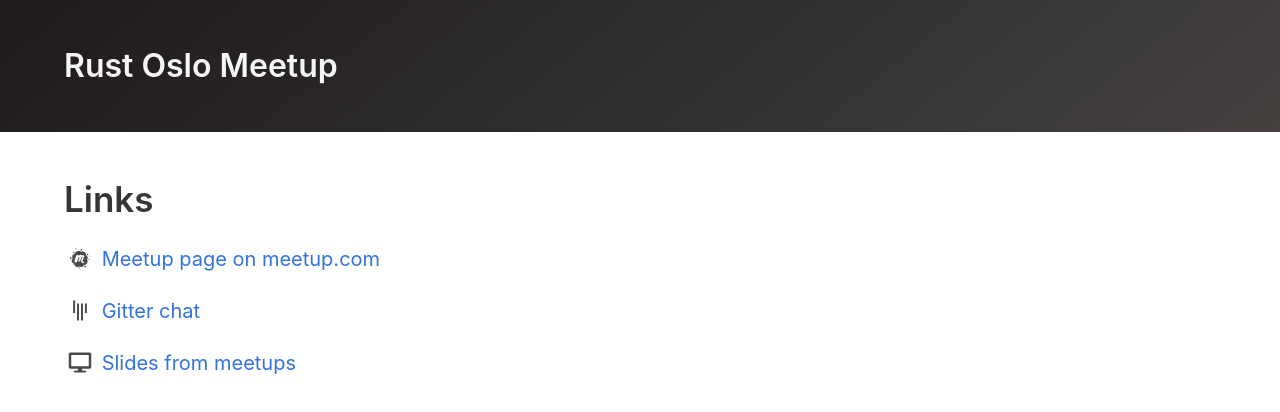
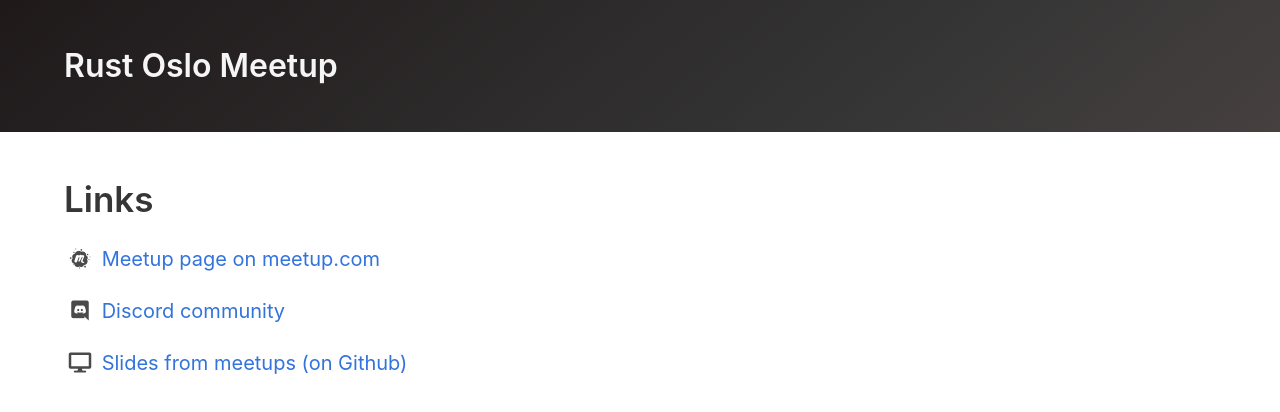
Before and after one commit to rustoslo/rustoslo.github.io, a plain HTML site: page index.html in a window 1280 px wide. Drawn offline with nearby package versions, Linux system fonts and the light colour scheme.

Commit message:
Replace gitter link with Discord link

```diff
--- a/index.html
+++ b/index.html
@@ -26,12 +26,12 @@
             <a href="https://www.meetup.com/Rust-Oslo/">Meetup page on meetup.com</a>
           </p>
           <p>
-            <span class="icon is-medium"><i class="fab fa-gitter"></i></span>
-            <a href="https://gitter.im/Rust-Oslo/Lobby">Gitter chat</a>
+            <span class="icon is-medium"><i class="fab fa-discord"></i></span>
+            <a href="https://discord.gg/VYDCSaEad4">Discord community</a>
           </p>
           <p>
             <span class="icon is-medium"><i class="fas fa-desktop"></i></span>
-            <a href="https://github.com/rustoslo/slides">Slides from meetups</a>
+            <a href="https://github.com/rustoslo/slides">Slides from meetups (on Github)</a>
           </p>
         </div>
       </div>
```
